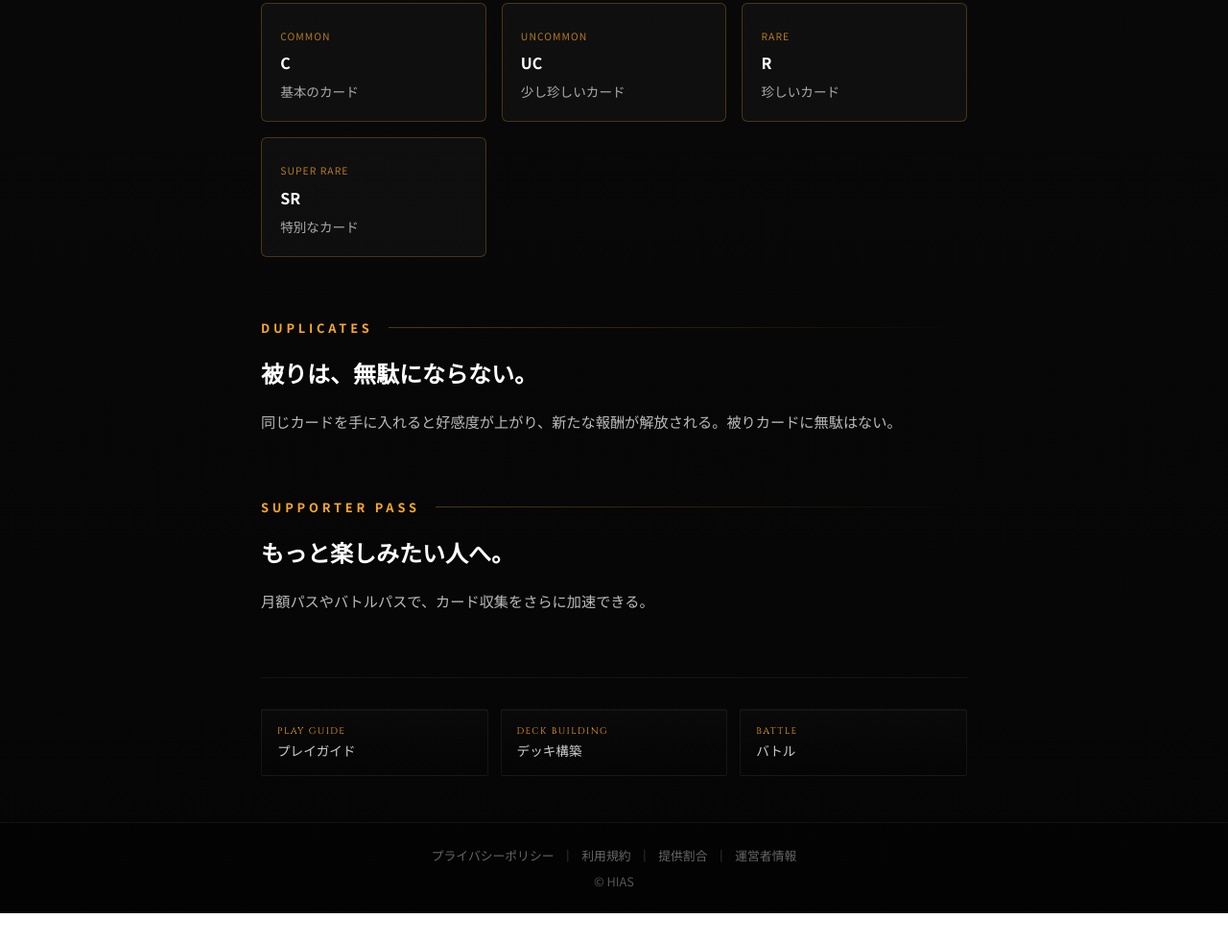
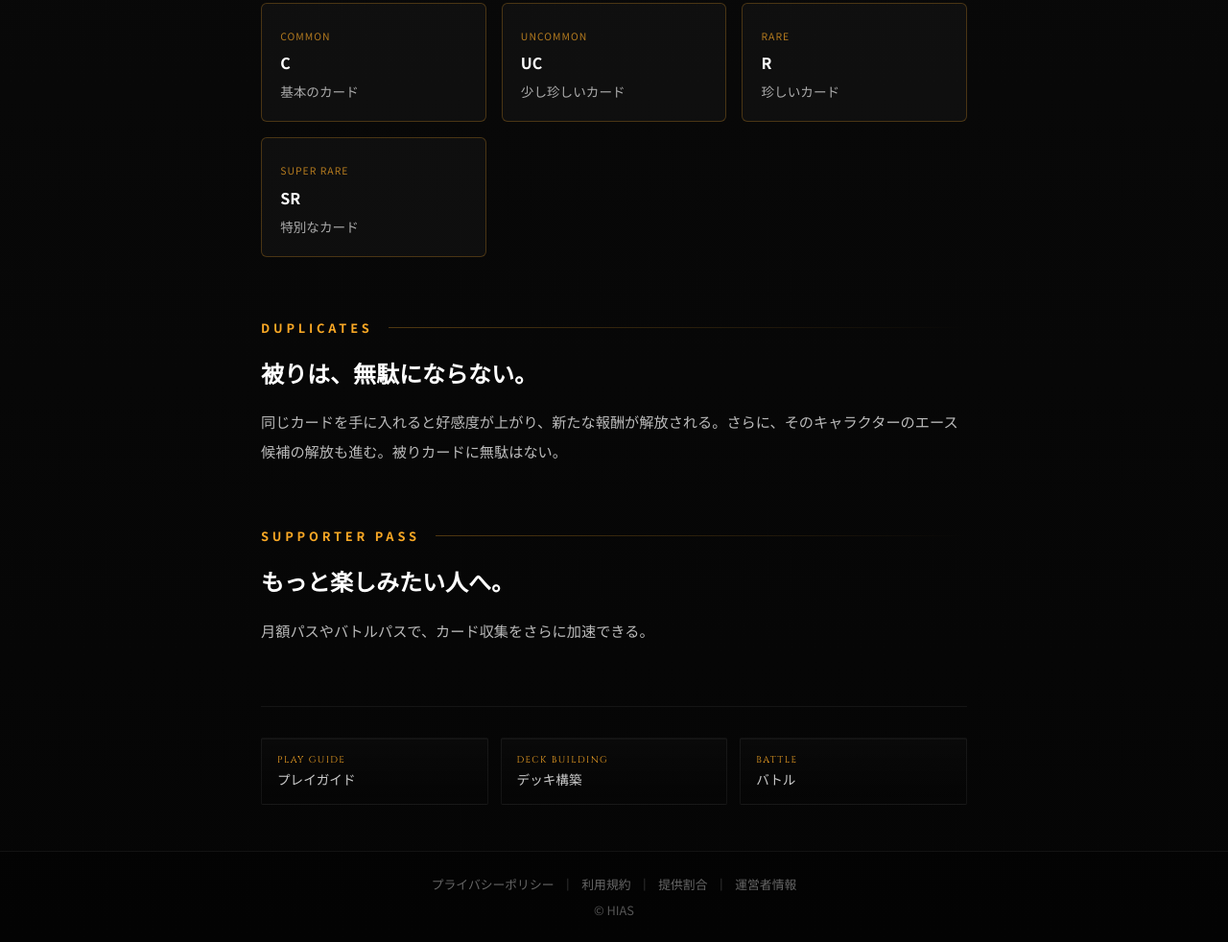
Before and after one commit to bftk/bftk.github.io, a plain HTML site: page game-cards.html in a window 1280 px wide. Shown: the part 1128-2110 px from the top of the page at 96% size. Before the commit the page ends 2080 px from the top, so only its background shows below. Drawn offline with Linux system fonts and the light colour scheme.

Commit message:
カード入手: 被りで進むエース候補の解放を追記
DUPLICATES 節の本文に1文を足した。ガチャでダブったときに起きることは
実装上2つあるが、好感度しか書いていなかった。

- 好感度が上がる（GachaScreen.cs:376 → AffinityStore.Add）
- エース候補の解放権が +1（GachaScreen.cs:383 → CharacterStore.GrantAceRight）

GrantAceRight は常に +1 する。実際に解放できるかどうかは、そのキャラの
エース候補の数で決まる（UnlockAce の CandidateCount 判定）ため、
「解放も進む」という書き方にして断定を避けた。数値は書いていない。

カード交換所（ShopScreen）は今回書いていない。画面と価格は確定済み
（2026-08-03 モンテカルロ）だが、CurrencyHeader.AddExchangePt の
呼び出しが 0 件で、被り → 交換pt が繋がっていないため。
繋がってから書く。

Co-Authored-By: Claude Opus 5 (1M context) <noreply@anthropic.com>
Claude-Session: https://claude.ai/code/session_017RyA8KcanFPoLYt93BbMMG

```diff
--- a/game-cards.html
+++ b/game-cards.html
@@ -111,7 +111,7 @@
         <div class="game-section" data-reveal>
             <h2 class="section-title">DUPLICATES</h2>
             <p class="section-lead">被りは、無駄にならない。</p>
-            <p class="section-body">同じカードを手に入れると好感度が上がり、新たな報酬が解放される。被りカードに無駄はない。</p>
+            <p class="section-body">同じカードを手に入れると好感度が上がり、新たな報酬が解放される。さらに、そのキャラクターのエース候補の解放も進む。被りカードに無駄はない。</p>
         </div>
 
         <div class="game-section" data-reveal>
```
